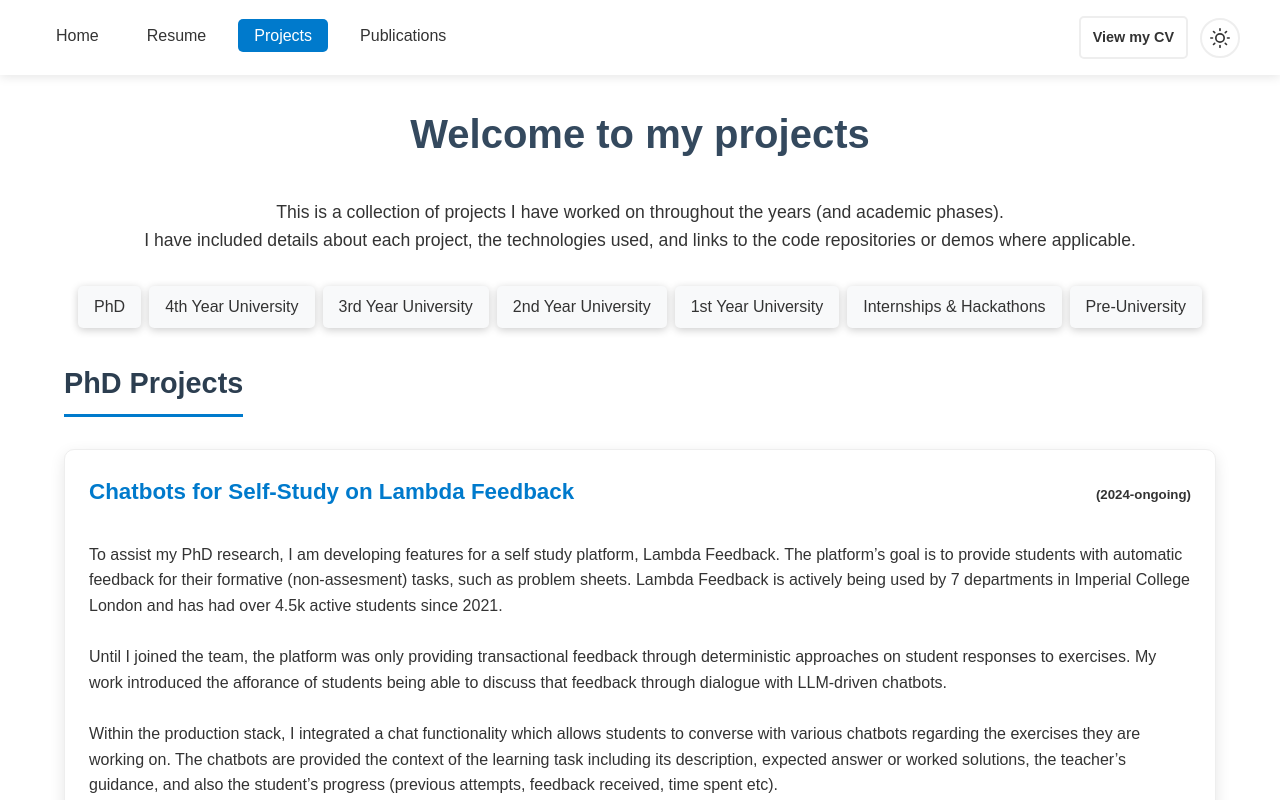
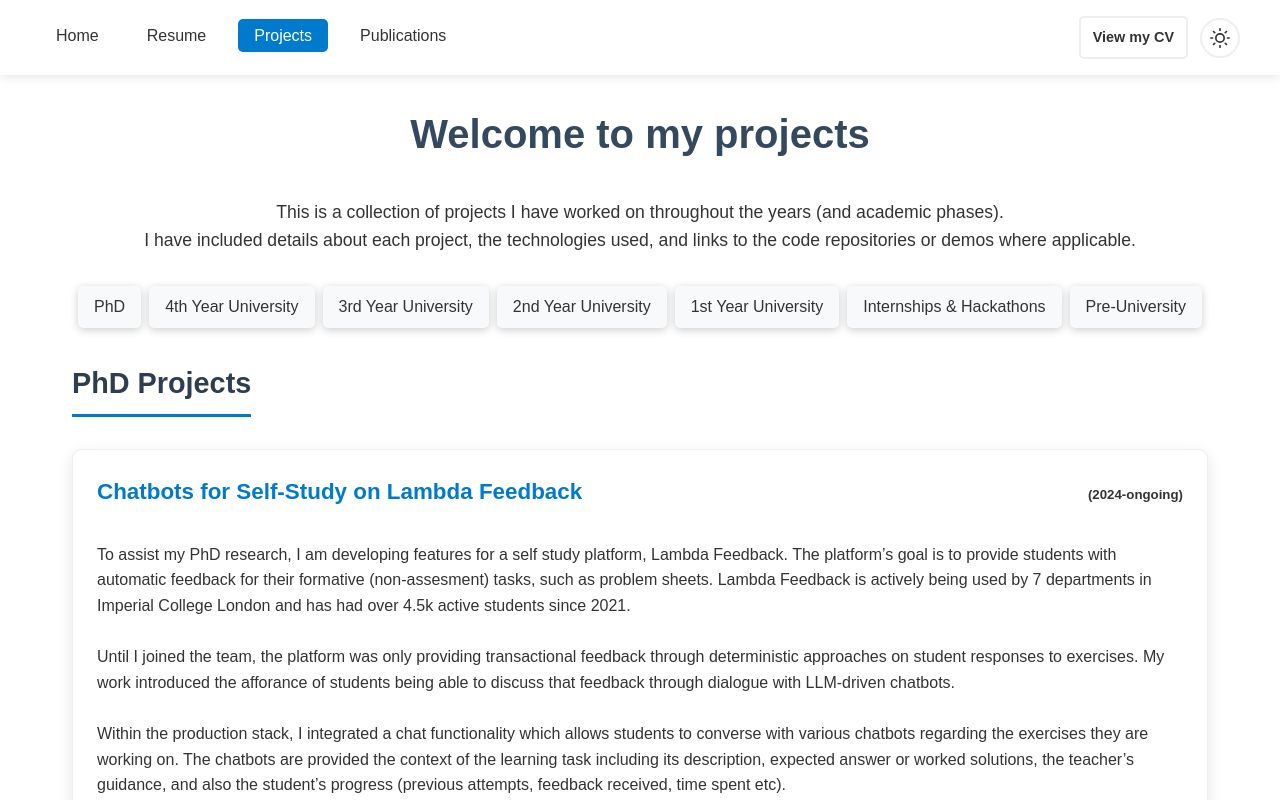
Before and after one commit to neagualexa/neagualexa.github.io, a React (Create React App) app: page /projects in a window 1280 px wide. Shown: the top 800 px of the page. Built offline with nearby package versions, Linux system fonts and the light colour scheme.

Commit message:
fix: all pages consistent width

```diff
--- a/src/styles.css
+++ b/src/styles.css
@@ -434,11 +434,6 @@ p {
   color: var(--text-inverse);
 }
 
-/* Projects Section */
-#projects {
-  max-width: 100vw;
-  padding: 2rem 4rem;
-}
 
 /* Shared button styles for static and sticky section navs */
 .section-nav {
```
